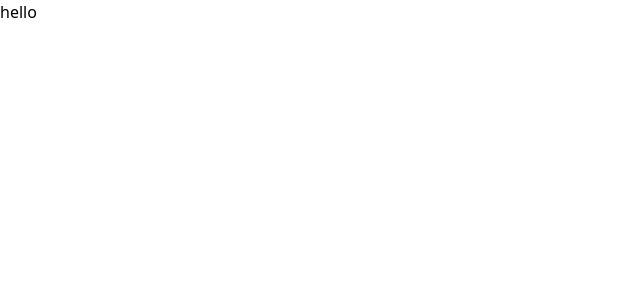
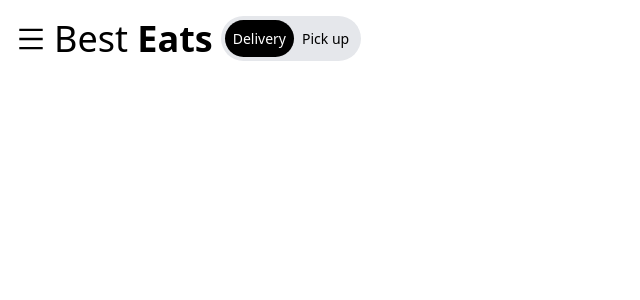
Before and after one commit to sif1t/Food-website, a React (Create React App) app: page / in a window 1280 px wide. Shown: the top 300 px of the page, without its empty margins (0-640 px from the left). Built offline with nearby package versions, Linux system fonts and the light colour scheme.

Commit message:
srach input section working

```diff
--- a/package.json
+++ b/package.json
@@ -8,6 +8,7 @@
     "@testing-library/user-event": "^13.2.1",
     "react": "^18.2.0",
     "react-dom": "^18.2.0",
+    "react-icons": "^4.11.0",
     "react-scripts": "5.0.1",
     "web-vitals": "^2.1.0"
   },
--- a/src/components/Navbar.jsx
+++ b/src/components/Navbar.jsx
@@ -1,9 +1,23 @@
 import React from 'react'
-
+import {AiOutlineMenu} from 'react-icons/ai'
 function Navbar() {
   return (
-    <div>
-      <h1>hello</h1>
+      <div className='max-w-[1640px] mx-auto flex justify-between items-center p-4'>
+         {/* lest side  */}
+        <div className='flex items-center'>
+         <div className=' cursor-pointer'>
+            <AiOutlineMenu size={30}/>
+          </div>
+          <h1 className='text-2xl sm:text-3xl lg:text-4xl px-2'>
+          Best <span className='font-bold'>Eats</span>
+         </h1>
+         <div className=' hidden lg:flex items-center bg-gray-200 rounded-full p-1 text-[14px]'>
+              <p className='bg-black text-white rounded-full p-2'>Delivery</p>
+              <p className='p-2'>Pick  up</p>
+         </div>
+      </div>
+      {/* search input  */}
+
     </div>
   )
 }
```
Also changed, not shown: 1 other file (tests, documents, lock files or other folders).
